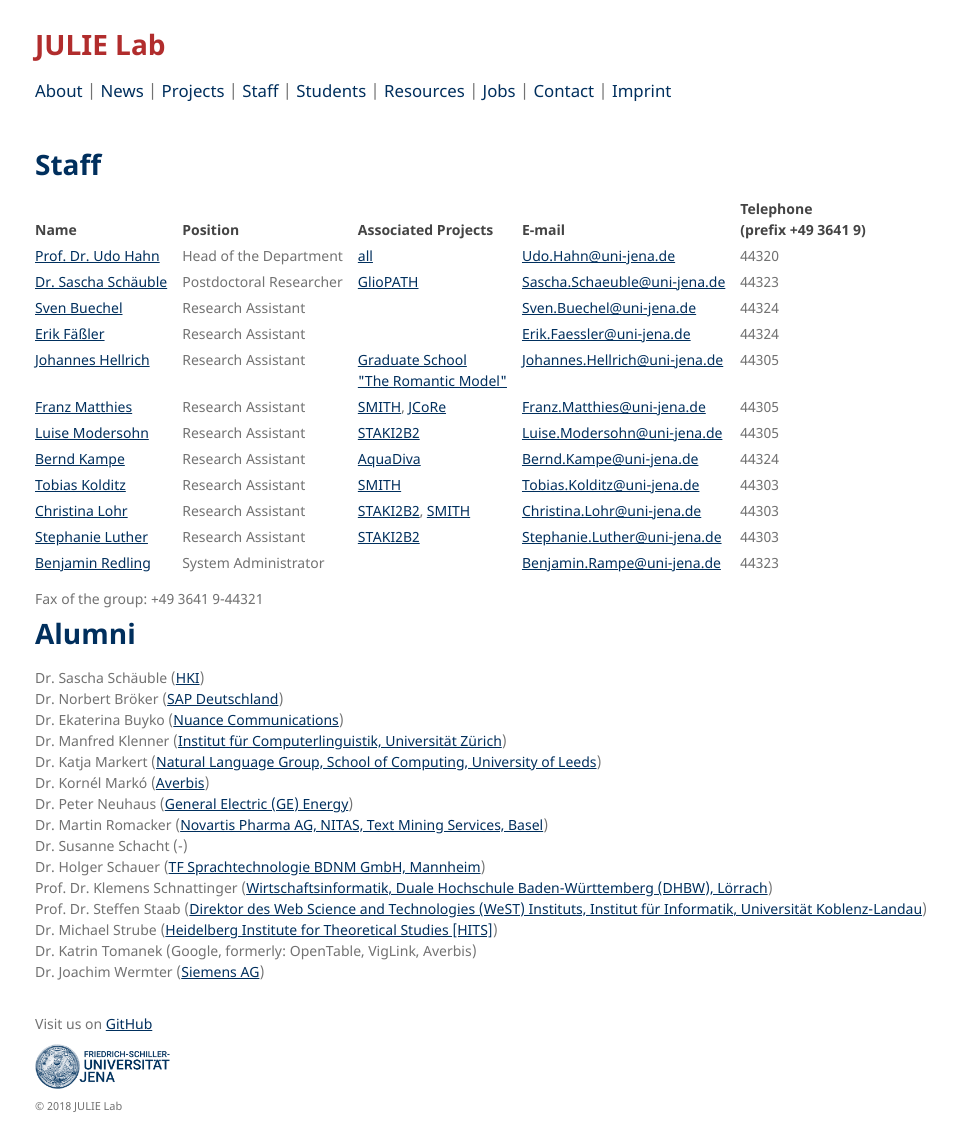
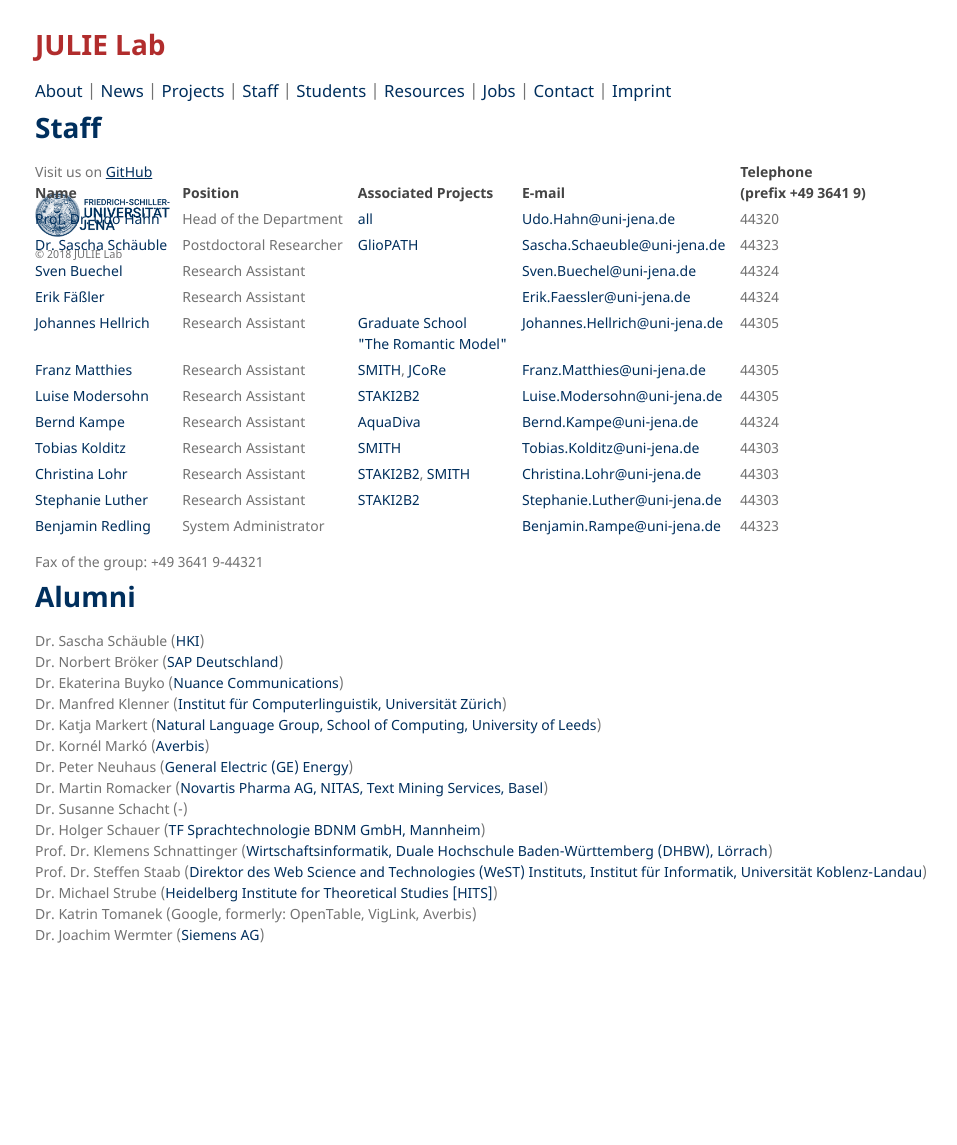
Before and after one commit to JULIELab/JULIELab.github.io, a Jekyll site: the page built from Staff.md, in a window 1280 px wide and 1145 px high. Shown: the whole window, without its empty margins (165-1122 px from the left). Built offline with Jekyll 4.4.1, drawn with Linux system fonts in a browser that asks for light colours; our own code applies the rules of GitHub Pages for plain Markdown files.

Commit message:
Update staff_tab.html

```diff
--- a/_layouts/staff_tab.html
+++ b/_layouts/staff_tab.html
@@ -67,9 +67,10 @@
       <navi>
 	<h1><a href="{{ "/" | absolute_url }}" style="color: #b12d2d">{{ site.title | default: site.github.repository_name }}</a></h1>
         <big><a href="/index.html">About</a> | <a href="/Lab+News.html">News</a> | <a href="/Projects/current.html">Projects</a> | <a href="/Staff.html">Staff</a> | <a href="/Students.html">Students</a> | <a href="/Resources/">Resources</a> | <a href="/Jobs.html">Jobs</a> | <a href="/Contact.html">Contact</a> | <a href="/Imprint.html">Imprint</a></big>
+        {{ content }}
       </navi>
       <section>
-	{{ content }}
+
       <footer1>
 	<br>
         <p>Visit us on <a href="{{ site.github.owner_url }}">GitHub</a></p>
```
